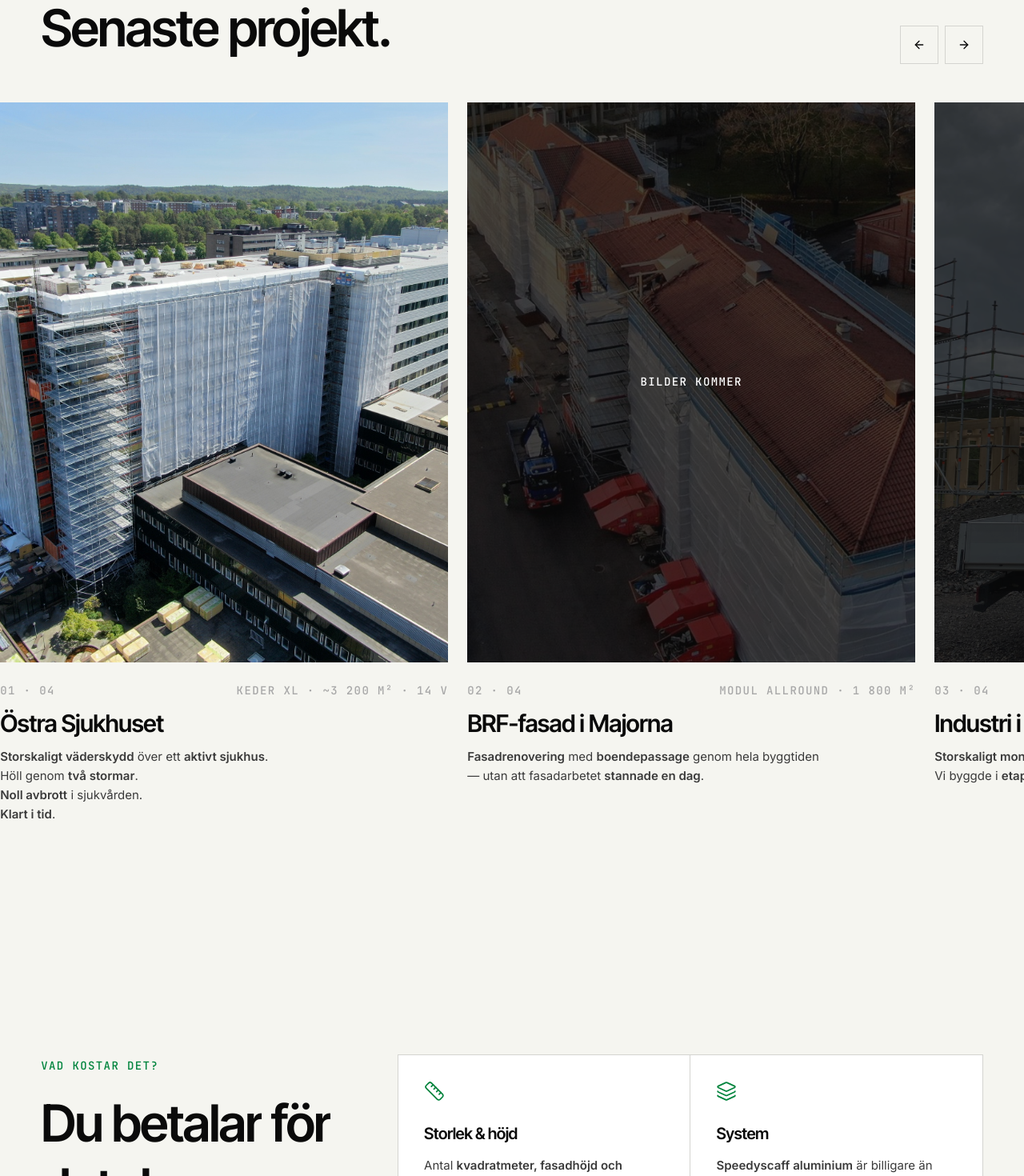
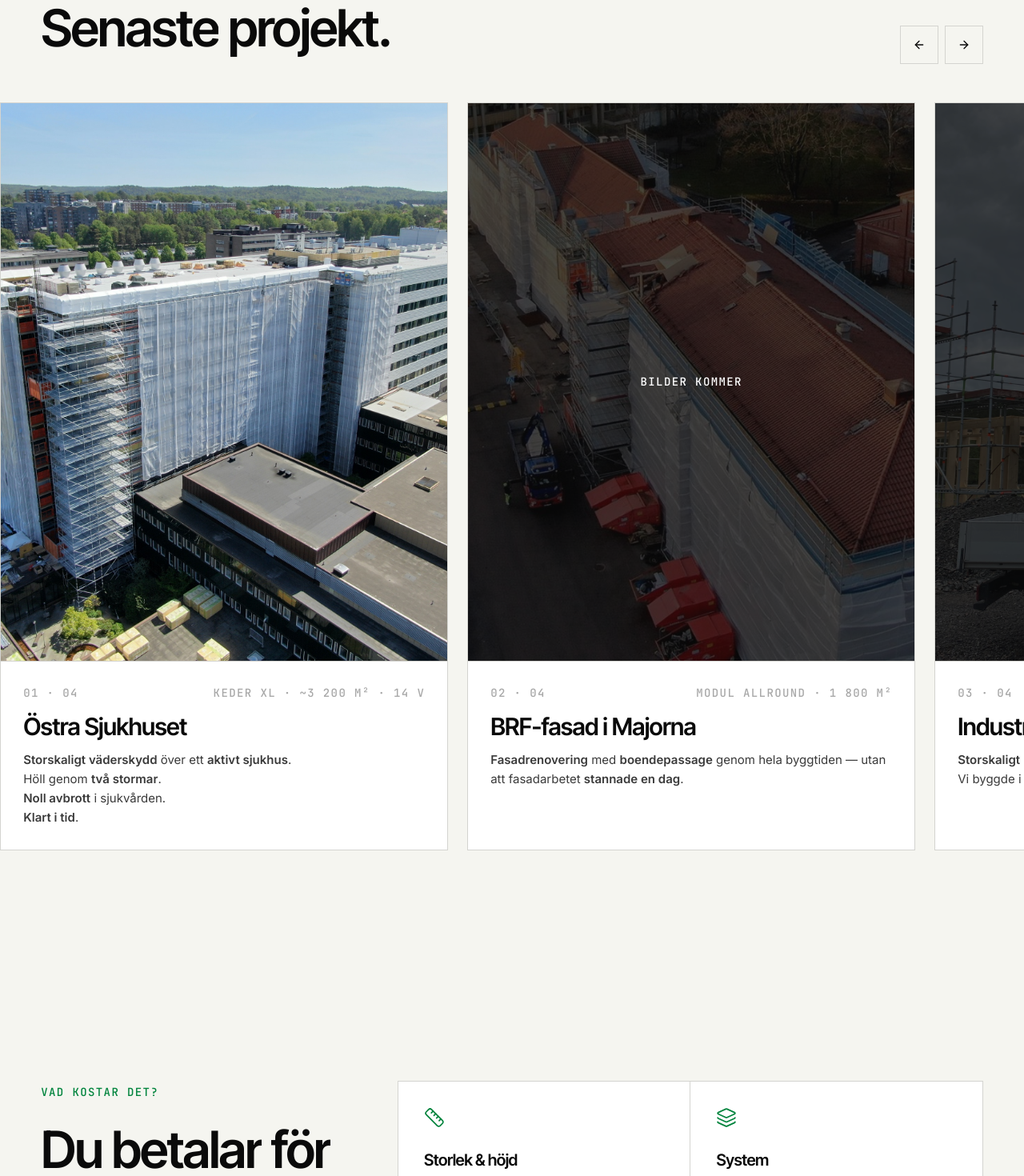
Before and after one commit to Sebastianleopoldrey/safescaff, a React (Vite) app: page / in a window 1280 px wide. Shown: the part 7700-9170 px from the top of the page at 80% size. Built offline with nearby package versions, Linux system fonts and the light colour scheme.

Commit message:
feat(projects): bordered card boxes with image/text divider; fix(footer): fit large SafeScaff wordmark on mobile
Co-Authored-By: Claude Opus 4.8 (1M context) <noreply@anthropic.com>

```diff
--- a/src/components/Footer.tsx
+++ b/src/components/Footer.tsx
@@ -101,10 +101,10 @@ export function Footer() {
         </div>
       </div>
 
-      <div aria-hidden className="container-edge -mb-2 select-none overflow-hidden pb-0">
+      <div aria-hidden className="container-edge -mb-2 select-none pb-0">
         <span
-          className="block text-center font-display font-bold leading-[0.78] tracking-[-0.06em]"
-          style={{ fontSize: 'clamp(120px, 25vw, 320px)' }}
+          className="block whitespace-nowrap text-center font-display font-bold leading-[0.82] tracking-[-0.06em]"
+          style={{ fontSize: 'clamp(40px, 16vw, 260px)' }}
         >
           SafeScaff.
         </span>
--- a/src/sections/ProjectCarousel.tsx
+++ b/src/sections/ProjectCarousel.tsx
@@ -108,7 +108,10 @@ export function ProjectCarousel() {
           const isLink = !!p.href && p.status === 'live'
           const cardWidth = { width: 'min(560px, 85vw)' }
           const inner = (
-            <motion.article data-card>
+            <motion.article
+              data-card
+              className="flex h-full flex-col overflow-hidden border border-brand-gray-light bg-brand-white transition-colors group-hover:border-brand-black"
+            >
               <div className="relative aspect-[4/5] w-full overflow-hidden bg-brand-gray-light">
                 <img
                   src={p.image}
@@ -127,14 +130,17 @@ export function ProjectCarousel() {
                   </div>
                 )}
               </div>
-              <div className="mt-6 flex items-baseline justify-between gap-4">
-                <span className="label-mono text-brand-gray">{p.number}</span>
-                <span className="label-mono text-brand-gray">{p.scope}</span>
+              {/* Divider + padded text block so each image clearly owns its text. */}
+              <div className="flex flex-1 flex-col border-t border-brand-gray-light p-6 md:p-7">
+                <div className="flex items-baseline justify-between gap-4">
+                  <span className="label-mono text-brand-gray">{p.number}</span>
+                  <span className="label-mono text-brand-gray">{p.scope}</span>
+                </div>
+                <h3 className="mt-3 font-display text-2xl font-semibold tracking-tight text-brand-black transition-colors group-hover:text-brand-green md:text-3xl">
+                  {p.title}
+                </h3>
+                <Prose className="mt-3 text-[15px] text-brand-graphite" text={p.body} />
               </div>
-              <h3 className="mt-3 font-display text-2xl font-semibold tracking-tight text-brand-black transition-colors group-hover:text-brand-green md:text-3xl">
-                {p.title}
-              </h3>
-              <Prose className="mt-3 max-w-md text-[15px] text-brand-graphite" text={p.body} />
             </motion.article>
           )
 
```
